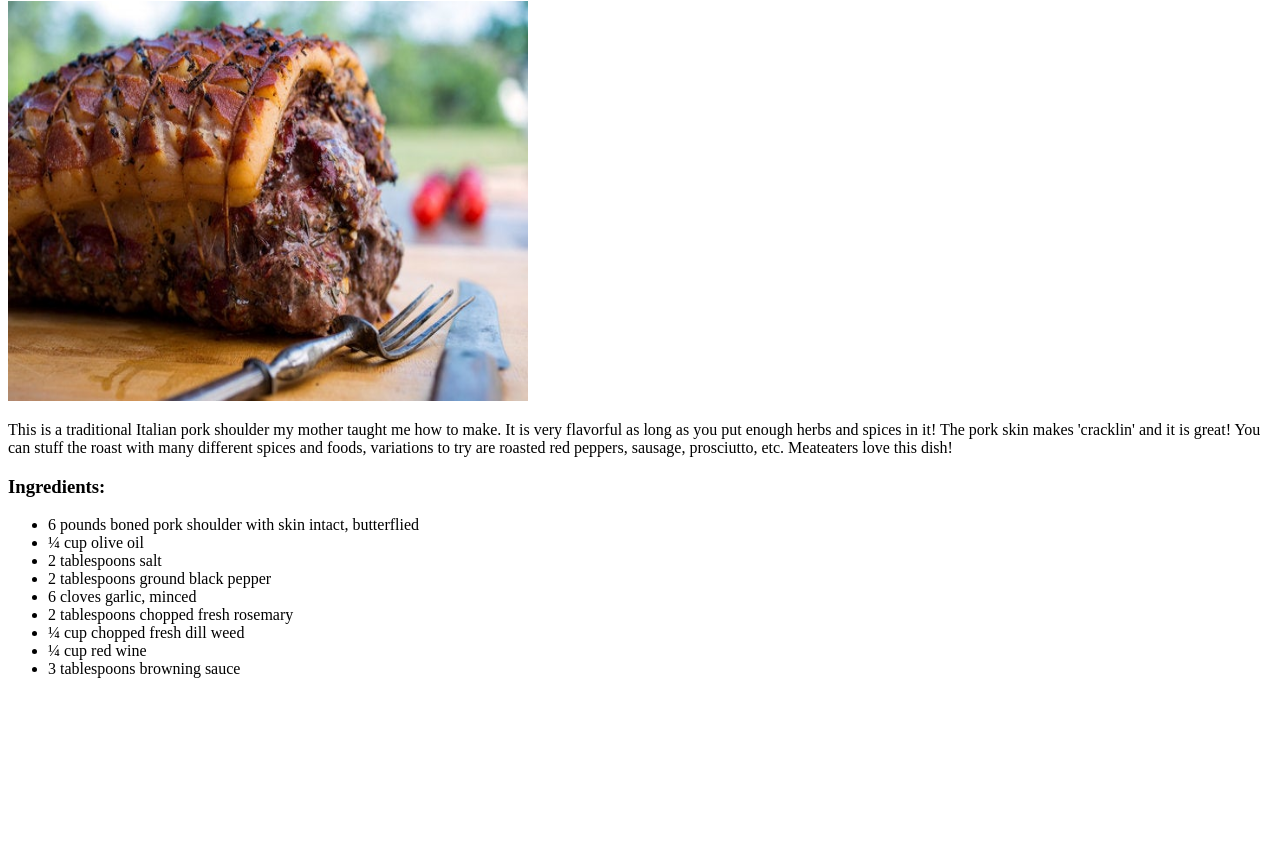
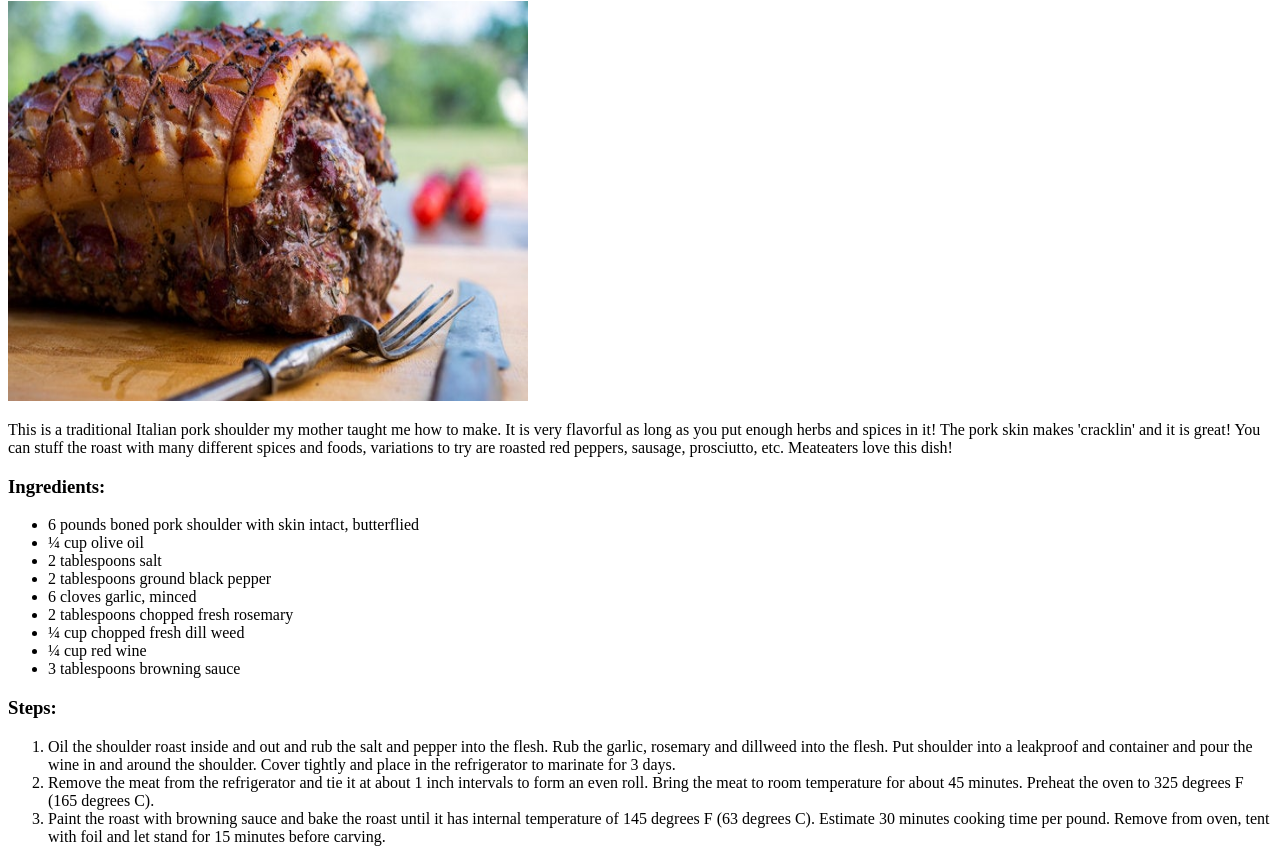
Before and after one commit to catadarius/odin-recipes, a plain HTML site: page recipes/porchetta.html in a window 1280 px wide. Shown: the part 79-941 px from the top of the page. Before the commit the page ends 800 px from the top, so only its background shows below. Drawn offline with Linux system fonts and the light colour scheme.

Commit message:
add steps to porchetta

```diff
--- a/recipes/porchetta.html
+++ b/recipes/porchetta.html
@@ -22,5 +22,13 @@
   <li>¼ cup red wine</li>
   <li>3 tablespoons browning sauce</li>
 </ul>
+<h3>Steps:</h3>
+<ol>
+  <li>Oil the shoulder roast inside and out and rub the salt and pepper into the flesh. Rub the garlic, rosemary and dillweed into the flesh. Put shoulder into a leakproof and container and pour the wine in and around the shoulder. Cover tightly and place in the refrigerator to marinate for 3 days.</li>
+  <li>Remove the meat from the refrigerator and tie it at about 1 inch intervals to form an even roll. Bring the meat to room temperature for about 45 minutes. Preheat the oven to 325 degrees F (165 degrees C).
+
+  </li>
+  <li>Paint the roast with browning sauce and bake the roast until it has internal temperature of 145 degrees F (63 degrees C). Estimate 30 minutes cooking time per pound. Remove from oven, tent with foil and let stand for 15 minutes before carving.</li>
+</ol>
 </body>
 </html>
```
